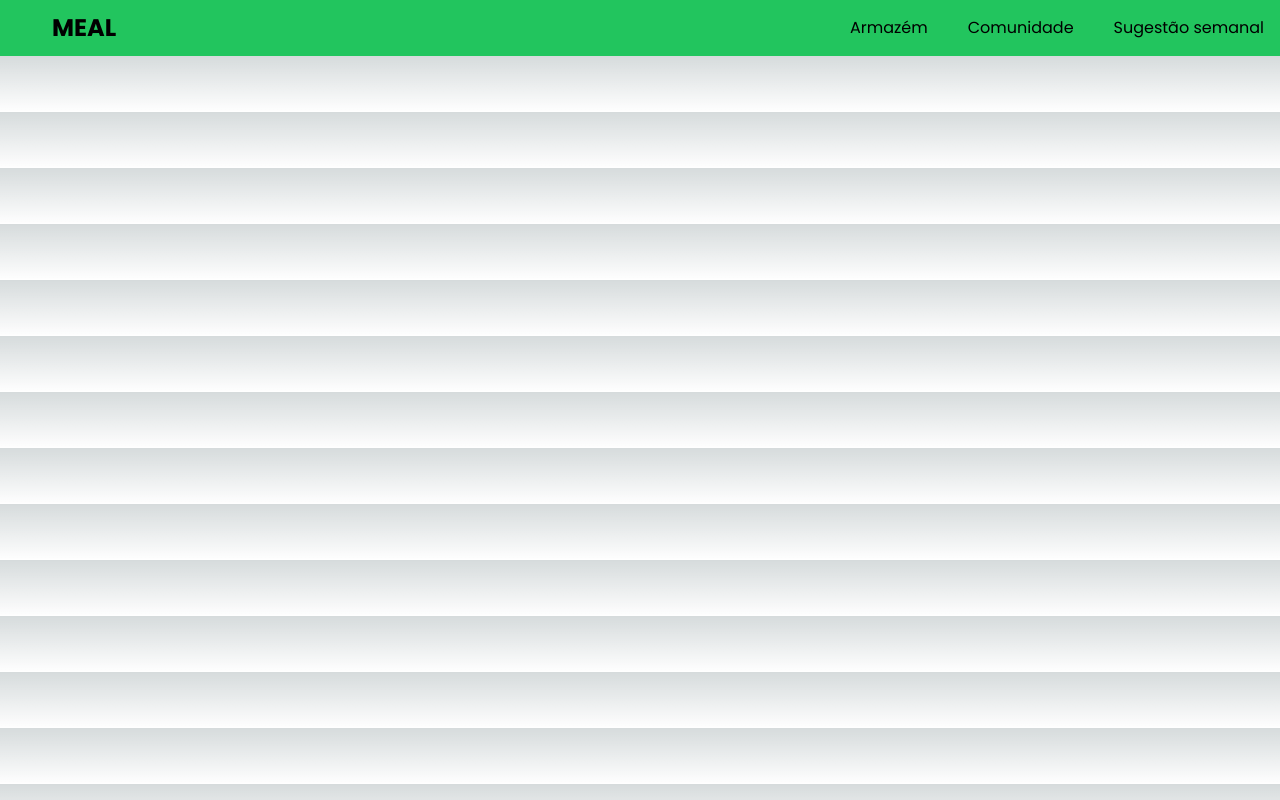
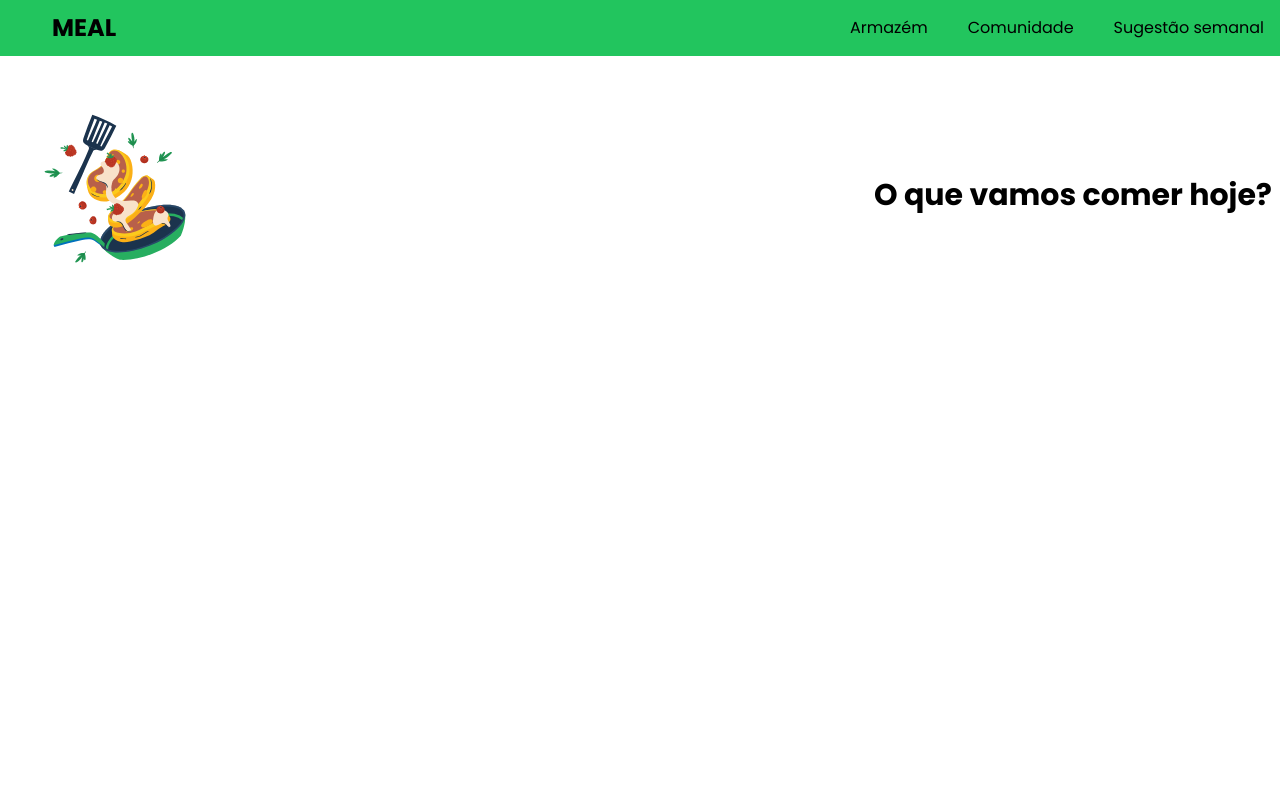
Before and after one commit to julioschmidt/meal-comida-pratica, a Next.js app: page /meal/home in a window 1280 px wide. Shown: the top 800 px of the page. Built offline with nearby package versions, Linux system fonts and the light colour scheme.

Commit message:
add hero section to initial page

```diff
--- a/src/app/meal/home/page.tsx
+++ b/src/app/meal/home/page.tsx
@@ -1,5 +1,24 @@
 import Header from "../../components/Header";
+import Image from "next/image";
 
 export default function Home() {
-  return <Header />;
+  return (
+    <div className="h-screen bg-white">
+      <div className="mb-6">
+        <Header />
+      </div>
+      <div className="flex justify-between items-center">
+        <Image
+          src="/images/frigideira.svg"
+          alt="meal"
+          width={500}
+          height={500}
+          className="w-[230px] h-[230px] rotate-[-15deg]"
+        />
+        <h1 className="text-black font-bold text-3xl mr-2">
+          O que vamos comer hoje?
+        </h1>
+      </div>
+    </div>
+  );
 }
--- a/tailwind.config.ts
+++ b/tailwind.config.ts
@@ -10,7 +10,7 @@ const config: Config = {
     extend: {
       fontFamily: {
         "poppins": "var(--font-poppins)",
-      }
+      },
     },
   },
   plugins: [],
```
Also changed, not shown: public/images/frigideira.svg (added).
